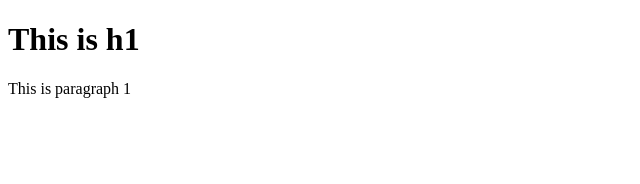
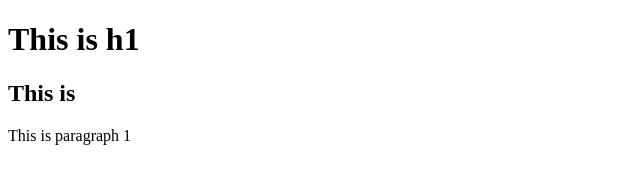
Before and after one commit to Chaiyanan09/Week-4-git, a plain HTML site: page index.html in a window 1280 px wide. Shown: the whole page, without its empty margins (0-640 px from the left). Drawn offline with Linux system fonts and the light colour scheme.

Commit message:
second commit

```diff
--- a/index.html
+++ b/index.html
@@ -6,6 +6,7 @@
     <title>Git Page</title>
 </head>
     <h1>This is h1</h1>
+    <h2>This is <h2></h2></h2>
     <p>This is paragraph 1</p>
 <body>
 </body>
```
